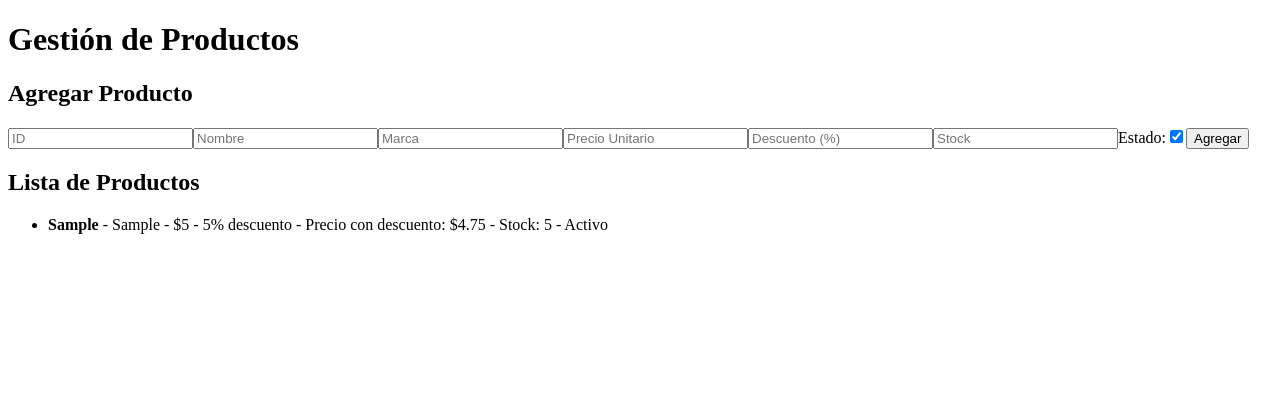
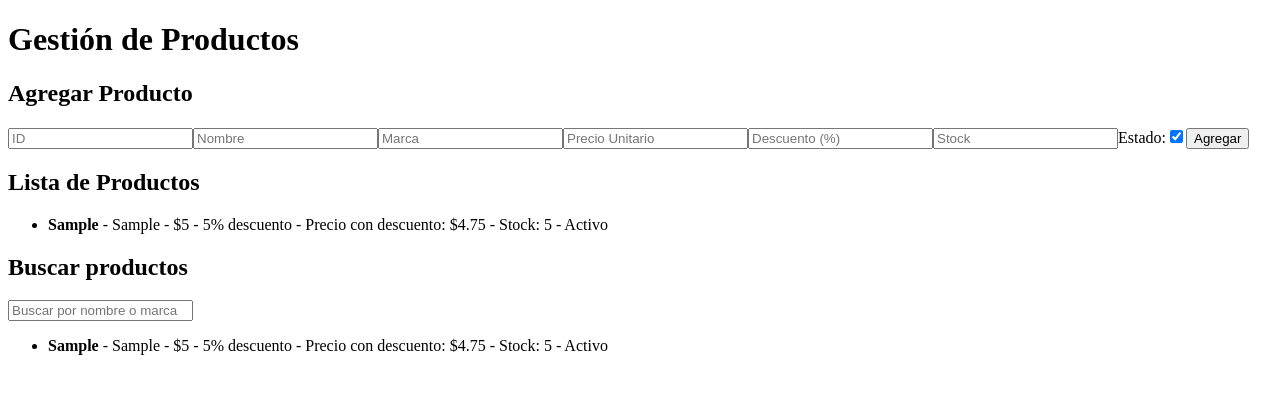
Before and after one commit to MartinAle90/pv_tp4_grupo14, a React (Vite) app: page / in a window 1280 px wide. Both pictures are taken after typing "Sample", "Sample", "Sample", "5", "5", "5" into the empty fields and a click on the button "Agregar". Shown: the top 394 px of the page. Built offline with nearby package versions, Linux system fonts and the light colour scheme.

Commit message:
Se agrega la funcionalidad de busqueda por nombre o marca de los productos usando useMemo - Lautaro Apaza

```diff
--- a/src/assets/components/Producto.jsx
+++ b/src/assets/components/Producto.jsx
@@ -1,6 +1,7 @@
 import React, { useState, useEffect, useMemo, useCallback } from "react";
 import ProductForm from "./ProductForm";
 import ProductList from "./ProductList";
+import SearchBar from "./SearchBar";
 
 function Producto() {
     const [productos, setProductos] = useState([]); // Lista de productos
@@ -25,6 +26,7 @@ function Producto() {
             <ProductForm addProduct={agregarProducto} />
             {/* Lista de productos */}
             <ProductList productos={productos} />
+            <SearchBar productos={productos} />
         </div>
     );
 }
--- a/src/assets/components/SearchBar.jsx
+++ b/src/assets/components/SearchBar.jsx
@@ -0,0 +1,45 @@
+import { useMemo, useState } from "react";
+
+function SearchBar({ productos }) {
+  const [query, setQuery] = useState("");
+
+  const filteredProducts = useMemo(() => {
+    const lowerQuery = query.toLowerCase();
+
+    return productos.filter((producto) => {
+      const nombre = producto.nombre?.toLowerCase() || "";
+      const marca = producto.marca?.toLowerCase() || "";
+      return nombre.includes(lowerQuery) || marca.includes(lowerQuery);
+    });
+  }, [productos, query]);
+
+  return (
+    <>
+      <h2>Buscar productos</h2>
+
+      <input
+        type="text"
+        value={query}
+        onChange={(e) => setQuery(e.target.value)}
+        placeholder="Buscar por nombre o marca"
+      />
+
+      <ul>
+        {filteredProducts.map((p, i) => (
+          <li key={p.id}>
+            <strong>{p.nombre}</strong> - {p.marca} - ${p.precioUnitario} -{" "}
+            {p.descuento}% descuento - Precio con descuento: $
+            {p.precioConDescuento.toFixed(2)} - Stock: {p.stock} -{" "}
+            {p.estado ? "Activo" : "Inactivo"}
+          </li>
+        ))}
+
+        {filteredProducts.length === 0 && (
+          <li>No se encontraron resultados.</li>
+        )}
+      </ul>
+    </>
+  );
+}
+
+export default SearchBar;
```
